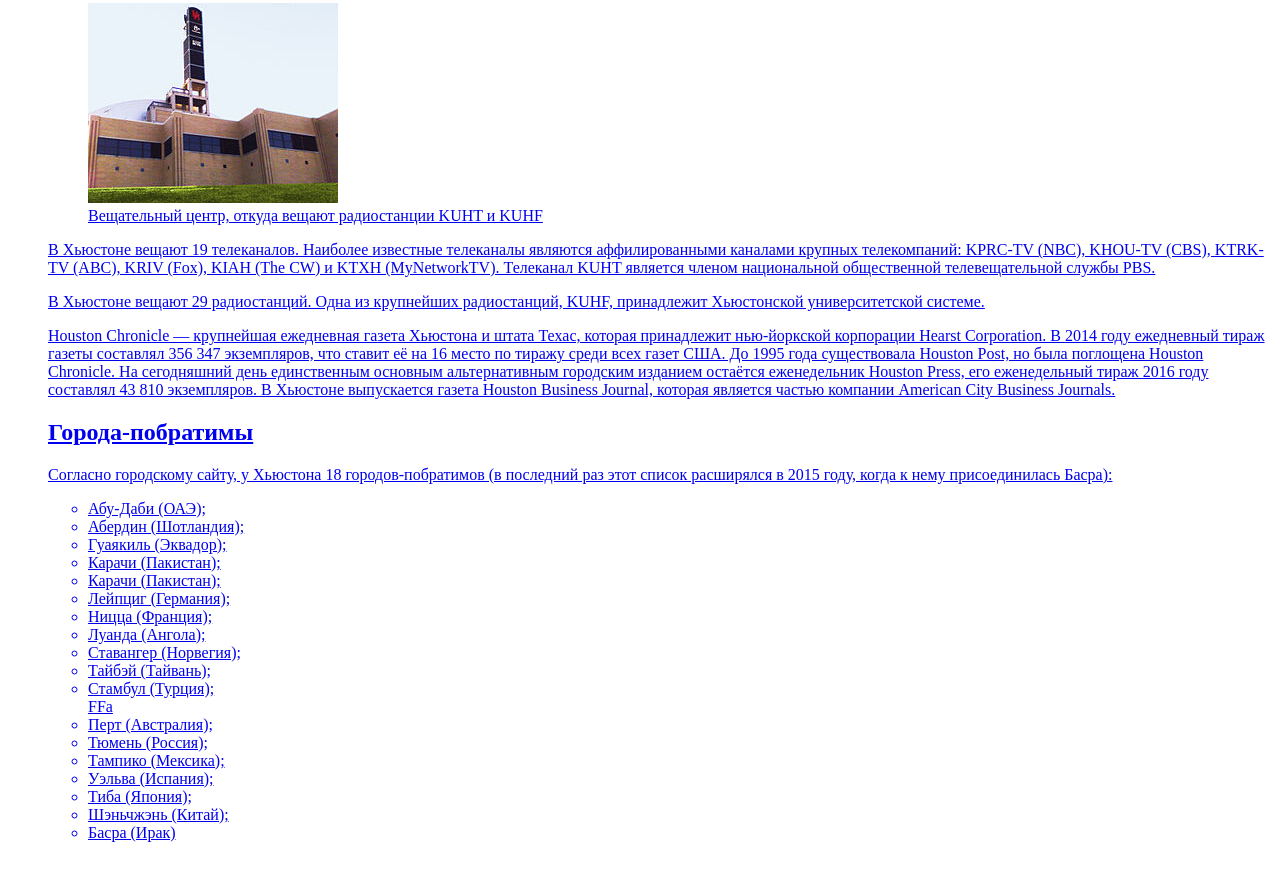
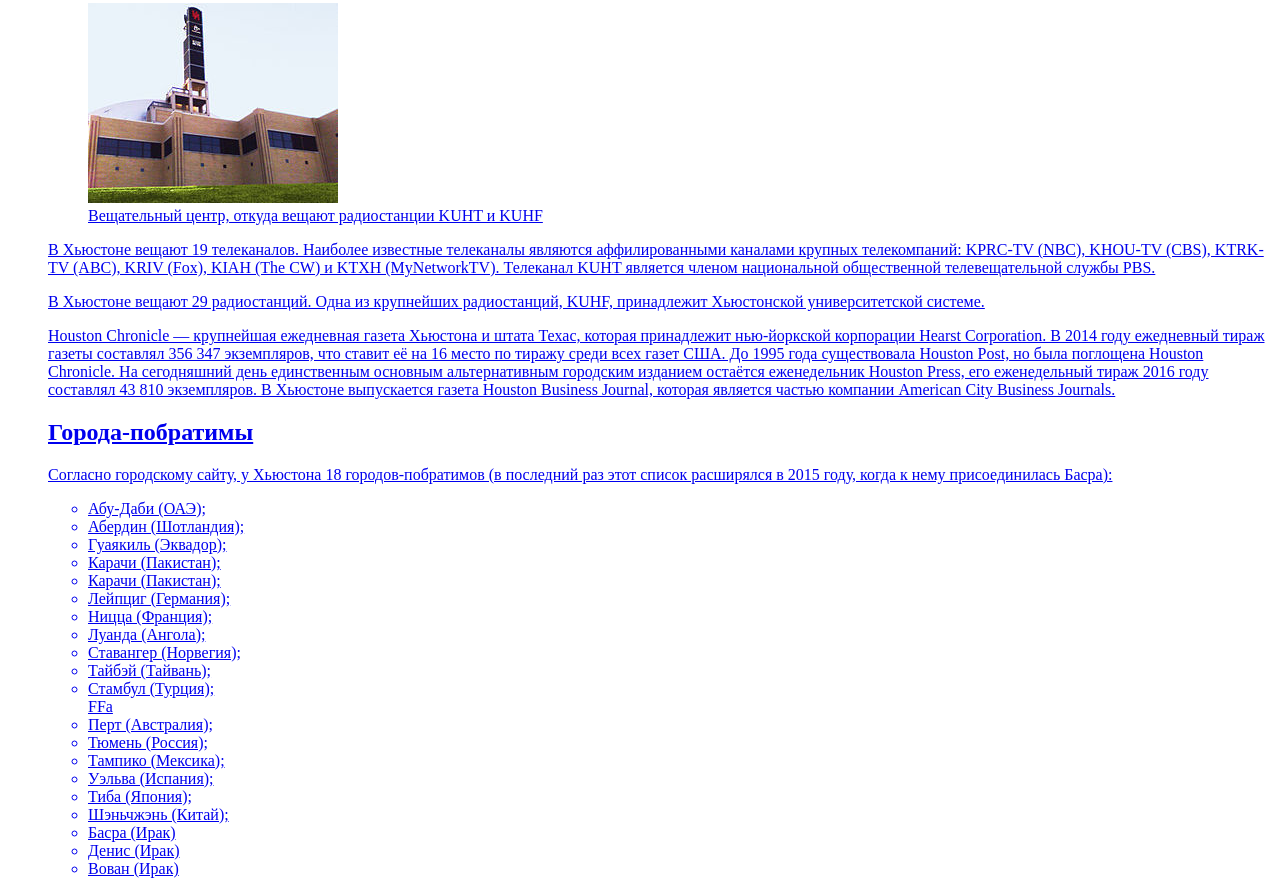
Before and after one commit to runnerdenis/houston, a plain HTML site: page index.html in a window 1280 px wide. Shown: the part 6928-7822 px from the top of the page. Before the commit the page ends 7786 px from the top, so only its background shows below. Drawn offline with Linux system fonts and the light colour scheme; files whose address does not match are found by name.

Commit message:
add Вова и Денис Ирак

```diff
--- a/index.html
+++ b/index.html
@@ -598,6 +598,9 @@ Houston, we’ve had a problem), появившаяся после неудач
                                                                         <li>Тиба (Япония);</li>
                                                                         <li>Шэньчжэнь (Китай);</li>
                                                                         <li>Басра (Ирак)</li>
+                                                                        <li>Денис (Ирак)</li>
+                                                                        <li>Вован (Ирак)</li>
+
                                                                       </ul>
 </body>
 </html>
```
